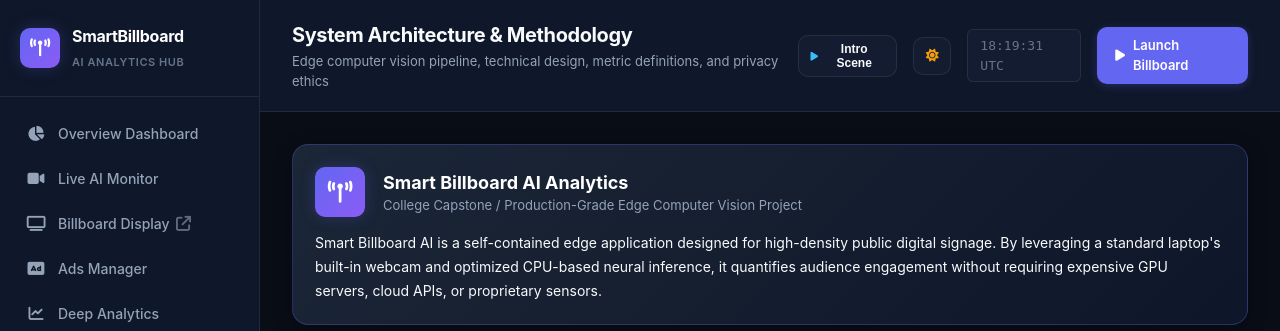
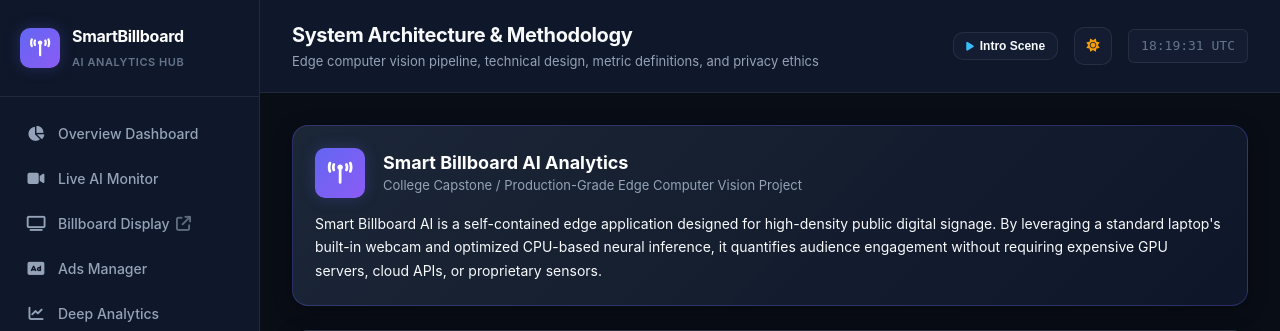
Before and after one commit to mahendraasingh/EJTS, a Flask app: page /about in a window 1280 px wide. Shown: the top 331 px of the page. Run offline with Flask 3, Linux system fonts and the light colour scheme.

Commit message:
refactor: remove Launch Billboard button from topbar navigation

```diff
--- a/billboard project/app/templates/base.html
+++ b/billboard project/app/templates/base.html
@@ -82,9 +82,6 @@
                         <i class="fa-solid fa-sun" id="themeIcon"></i>
                     </button>
                     <div class="live-clock" id="liveClock">--:--:-- UTC</div>
-                    <a href="{{ url_for('main.billboard_view') }}" class="btn btn-primary" target="_blank">
-                        <i class="fa-solid fa-play"></i> Launch Billboard
-                    </a>
                 </div>
             </header>
 
```
